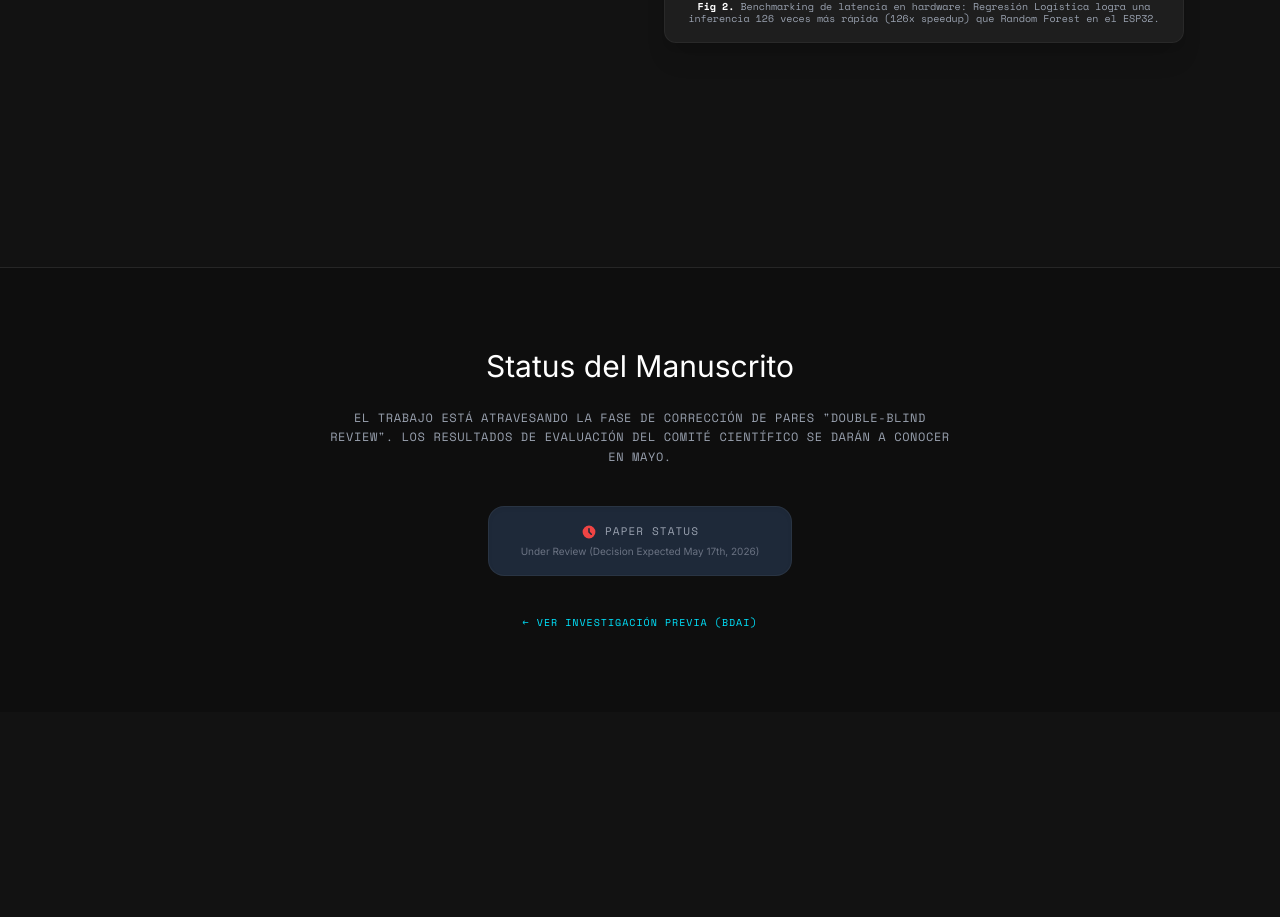
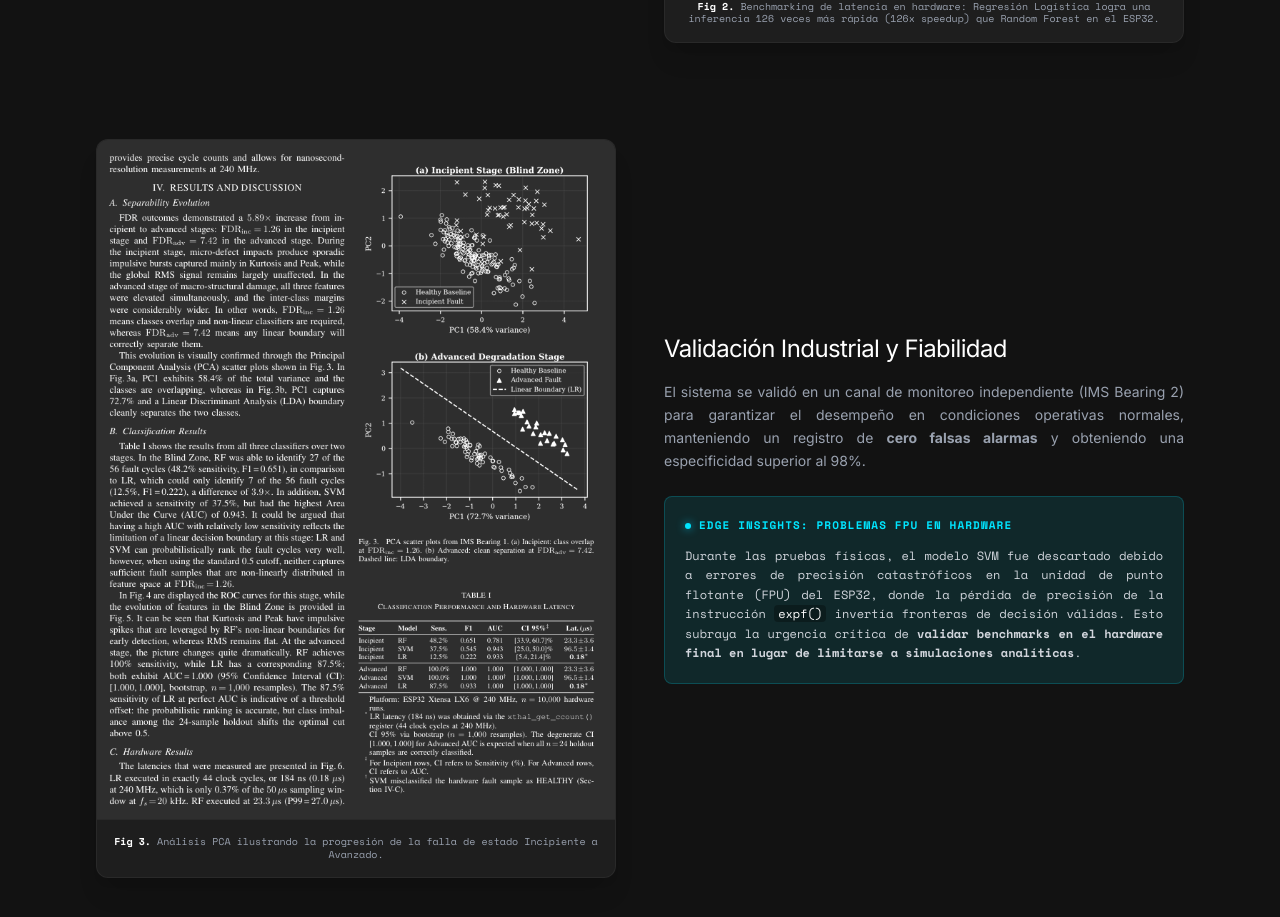
Before and after one commit to Alesso-24/portafolio-mecatronica, a React (Vite) app: page /#/project/fault-detection-case in a window 1280 px wide. Shown: the part 4110-5027 px from the top of the page. Before the commit the page ends 4822 px from the top, so only its background shows below. Built offline with nearby package versions, Linux system fonts and the light colour scheme.

Commit message:
Add industrial validation section and hardware edge insights from CASE paper

```diff
--- a/src/pages/FaultDetectionCASE.jsx
+++ b/src/pages/FaultDetectionCASE.jsx
@@ -425,6 +425,44 @@ const FaultDetectionCASE = () => {
           </div>
         </section>
 
+        {/* Technical Integration 3: Industrial Validation & PCA */}
+        <section className="fade-up mb-24">
+          <div className="grid grid-cols-1 md:grid-cols-12 gap-12 items-center">
+            {/* PCA Image */}
+            <div className="md:col-span-6">
+                 <div className="w-full rounded-xl shadow-xl overflow-hidden border border-white/5 bg-white/5">
+                    <img
+                        src={`${import.meta.env.BASE_URL}images/case_pca.png`}
+                        alt="PCA Scatter Plots Incipient vs Advanced"
+                        className="w-full h-auto"
+                        style={{ filter: 'invert(0.85) hue-rotate(180deg) brightness(1.2)' }}
+                    />
+                    <div className="p-4 border-t border-white/5 text-center">
+                        <p className="font-mono text-gray-400 text-[10px] leading-tight">
+                            <strong className="text-white">Fig 3.</strong> Análisis PCA ilustrando la progresión de la falla de estado Incipiente a Avanzado.
+                        </p>
+                    </div>
+                </div>
+            </div>
+            {/* Text & Edge Insights */}
+            <div className="md:col-span-6 space-y-6">
+                <h3 className="font-display text-2xl text-white tracking-tight mb-4">Validación Industrial y Fiabilidad</h3>
+                <p className="font-sans text-gray-400 text-sm leading-relaxed text-justify">
+                    El sistema se validó en un canal de monitoreo independiente (IMS Bearing 2) para garantizar el desempeño en condiciones operativas normales, manteniendo un registro de <strong>cero falsas alarmas</strong> y obteniendo una especificidad superior al 98%.
+                </p>
+                <div className="bg-brand-cyan/10 border border-brand-cyan/20 p-5 rounded-lg mt-4">
+                    <h4 className="text-brand-cyan font-mono text-[11px] uppercase tracking-widest mb-2 font-bold flex items-center gap-2">
+                        <div className="w-1.5 h-1.5 bg-brand-cyan rounded-full shadow-[0_0_8px_rgba(0,216,255,0.8)]"></div>
+                        Edge Insights: Problemas FPU en Hardware
+                    </h4>
+                    <p className="font-mono text-gray-300 text-xs leading-relaxed text-justify mt-3">
+                        Durante las pruebas físicas, el modelo SVM fue descartado debido a errores de precisión catastróficos en la unidad de punto flotante (FPU) del ESP32, donde la pérdida de precisión de la instrucción <code className="bg-black/30 px-1 rounded text-white">expf()</code> invertía fronteras de decisión válidas. Esto subraya la urgencia crítica de <strong>validar benchmarks en el hardware final en lugar de limitarse a simulaciones analíticas</strong>.
+                    </p>
+                </div>
+            </div>
+          </div>
+        </section>
+
       </main>
 
       {/* Call to Action */}
```
Also changed, not shown: public/images/case_pca.png (added), src/assets/case_pca.png (added).
